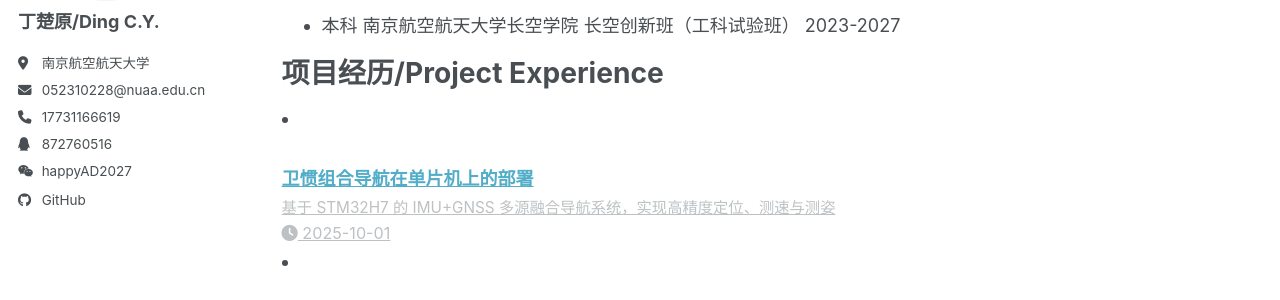
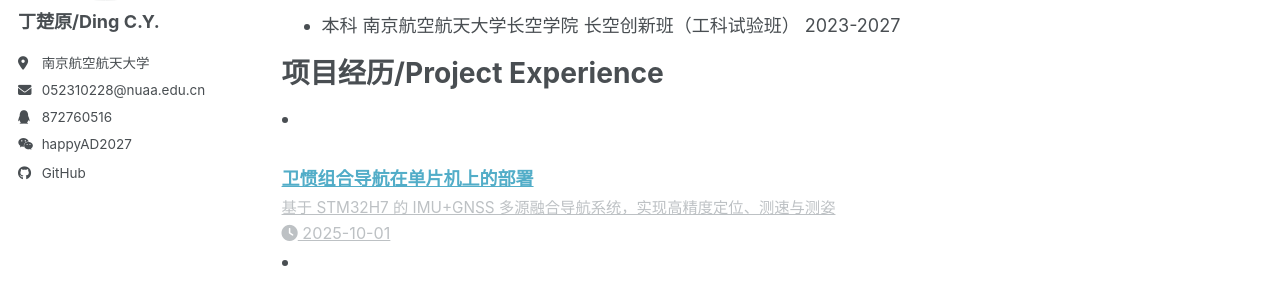
Before and after one commit to happyADD/happyADD.github.io, a Jekyll site: the page built from _pages/about.md, in a window 1280 px wide. Shown: the part 275-575 px from the top of the page. Built offline with Jekyll 4.4.1, drawn with Linux system fonts in a browser that asks for light colours; a script bundle is joined from its source files by our own code; library files that are not in the unit come from our copies.

Commit message:
去掉电话还是

```diff
--- a/_config.yml
+++ b/_config.yml
@@ -30,7 +30,7 @@ author:
   location         : "南京航空航天大学"
   uri              :
   email            : "052310228@nuaa.edu.cn"
-  phone            : 17731166619 # 手机号，例如 "138xxxx8888"
+  # phone            : 17731166619 # 手机号，例如 "138xxxx8888"
   qq               : 872760516 # QQ号，例如 "123456789"
   wechat           : happyAD2027 # 微信号，例如 "happyadd"
 
```
